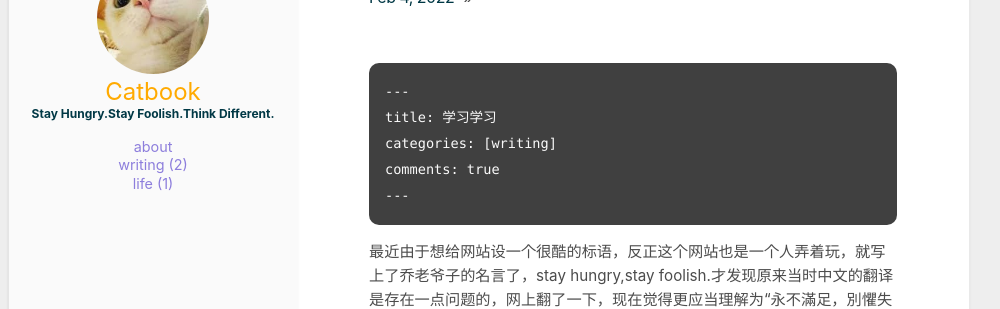
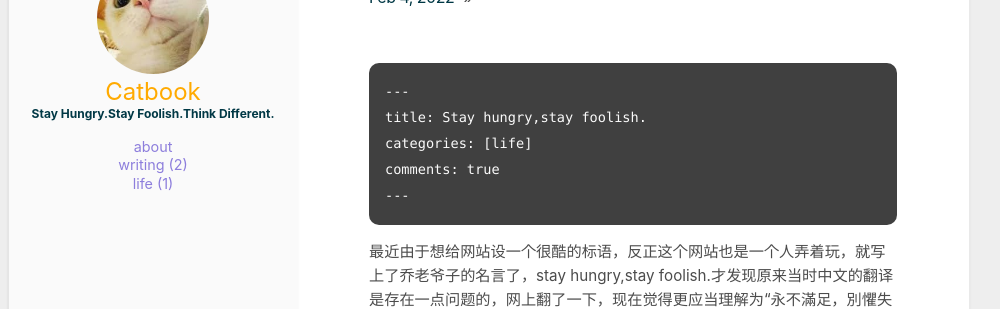
Before and after one commit to superlin2017/superlin2017.github.io, a Jekyll site: the page built from _posts/2022-02-04-Stayhungry.md, in a window 1280 px wide. Shown: the part 218-527 px from the top of the page, without its empty margins (151-1151 px from the left). Built offline with Jekyll 4.4.1, drawn with Linux system fonts in a browser that asks for light colours.

Commit message:
Update 2022-02-04-Stayhungry.md

````diff
--- a/_posts/2022-02-04-Stayhungry.md
+++ b/_posts/2022-02-04-Stayhungry.md
@@ -1,7 +1,7 @@
 ```
 ---
-title: 学习学习
-categories: [writing]
+title: Stay hungry,stay foolish.
+categories: [life]
 comments: true
 ---
 ```
````
